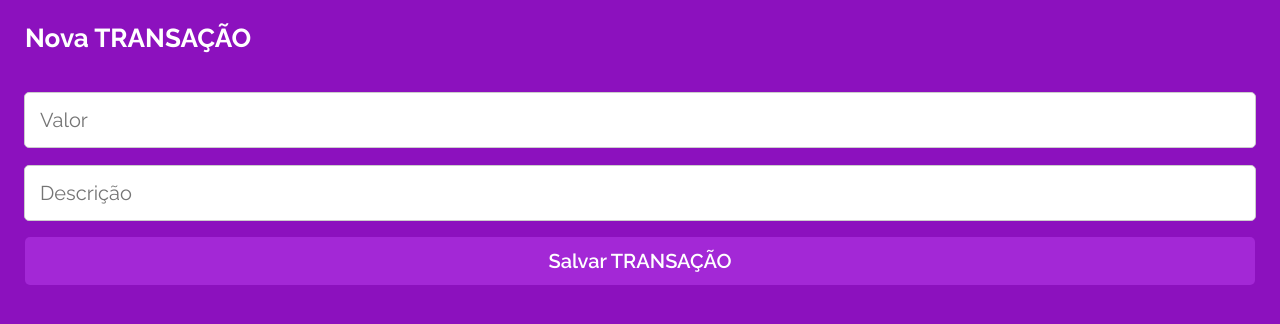
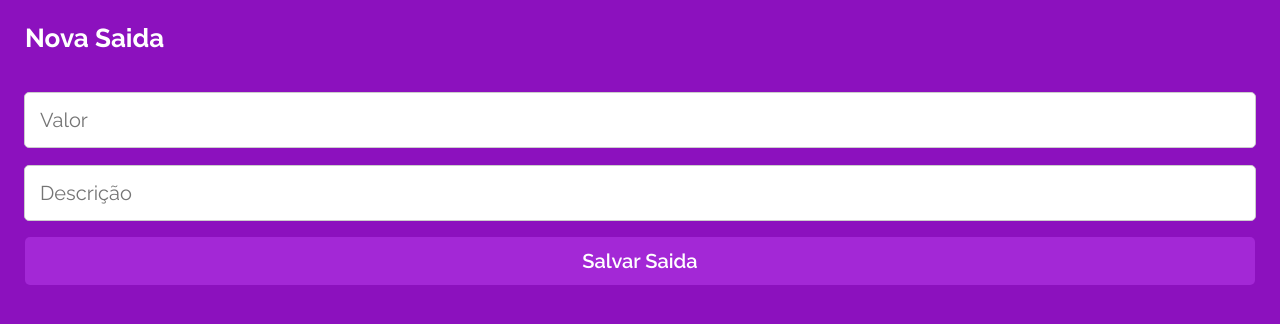
Before and after one commit to nilteras/projeto14-mywallet-front, a React (Vite) app: page /nova-transacao/1 in a window 1280 px wide. Shown: the top 324 px of the page. Built offline with nearby package versions, Linux system fonts and the light colour scheme; a web font is replaced by a local one.

Commit message:
feat: added transitions functions

```diff
--- a/src/pages/HomePage.jsx
+++ b/src/pages/HomePage.jsx
@@ -17,6 +17,10 @@ export default function HomePage() {
   const [dataUser, setDataUser] = useState([])
   const [transations, setTransations] = useState([])
 
+  function logout(){
+    navigate('/')
+  }
+
   useEffect(() => {
     const promise = axios.get(`${BaseURL}/home`, {
       headers:
@@ -32,19 +36,13 @@ export default function HomePage() {
     })
   }, [])
 
-  function novaEntrada() {
 
-  }
 
-  function novaSaida() {
-    navigate()
-  }
-  console.log(transations)
   return (
     <HomeContainer>
       <Header>
-        <h1>Olá, {user.nome}</h1>
-        <BiExit />
+        <h1 data-test="user-name">Olá, {user.nome}</h1>
+        <BiExit data-test="logout" onClick={logout}/>
       </Header>
 
       <TransactionsContainer>
@@ -53,26 +51,26 @@ export default function HomePage() {
             <ListItemContainer key={t.id}>
               <div>
                 <span>{t.data}</span>
-                <strong>{t.descricao}</strong>
+                <strong data-test="registry-name" >{t.descricao}</strong>
               </div>
-              <Value color={t.tipo === "entrada" ? "positivo" : "negativo"}>{t.valor}</Value>
+              <Value data-test="registry-amount" color={t.tipo === "entrada" ? "positivo" : "negativo"}>{t.valor}</Value>
             </ListItemContainer>
           ))}
         </ul>
 
         <article>
           <strong>Saldo</strong>
-          <Value color={dataUser.saldo > 0 ? "positivo" : "negativo"}>{dataUser.saldo}</Value>
+          <Value data-test="total-amount" color={dataUser.saldo > 0 ? "positivo" : "negativo"}>{dataUser.saldo}</Value>
         </article>
       </TransactionsContainer>
 
 
       <ButtonsContainer>
-        <button>
+        <button data-test="new-income" onClick={() => navigate('/nova-transacao/entrada')}>
           <AiOutlinePlusCircle />
           <p>Nova <br /> entrada</p>
         </button>
-        <button onClick={novaSaida}>
+        <button data-test="new-expense" onClick={() => navigate('/nova-transacao/saida')}>
           <AiOutlineMinusCircle />
           <p>Nova <br />saída</p>
         </button>
--- a/src/pages/TransactionPage.jsx
+++ b/src/pages/TransactionPage.jsx
@@ -1,13 +1,63 @@
+import axios from "axios"
+import { useContext, useState } from "react"
+import { useNavigate, useParams } from "react-router-dom"
 import styled from "styled-components"
+import { TokenContext } from "../contexts/TokenContext"
 
 export default function TransactionsPage() {
+
+  const { tipo } = useParams()
+  const navigate = useNavigate()
+  const [valor, setValor] = useState('')
+  const [descricao, setDescricao] = useState('')
+  const {token} = useContext(TokenContext)
+  const BaseURL = import.meta.env.VITE_API_URL
+
+  function novaTransacao(e) {
+    e.preventDefault()
+    let renderValor = Number(valor)
+    const body = {
+      valor: renderValor,
+      descricao
+    }
+    const promise = axios.post(`${BaseURL}/nova-transacao/${tipo}`, body, {
+      headers:
+        { Authorization: `Bearer ${token}` }
+    })
+      promise.then(res => {
+        console.log(res.data)
+        navigate('/home')
+      })
+      promise.catch(err => {
+        console.log(err)
+        setDescricao('')
+        setValor('')
+      })
+  }
+
   return (
-    <TransactionsContainer>
-      <h1>Nova TRANSAÇÃO</h1>
-      <form>
-        <input placeholder="Valor" type="text"/>
-        <input placeholder="Descrição" type="text" />
-        <button>Salvar TRANSAÇÃO</button>
+    <TransactionsContainer tipo={tipo}>
+      <h1>Nova {tipo === 'entrada' ? 'Entrada' : 'Saida'}</h1>
+      <form onSubmit={novaTransacao}>
+
+        <input
+          data-test="registry-amount-input"
+          name="valor"
+          placeholder="Valor"
+          type="number"
+          value={valor}
+          onChange={e => setValor(e.target.value)}
+          required
+        />
+        <input
+          data-test="registry-name-input"
+          placeholder="Descrição"
+          type="text"
+          value={descricao}
+          onChange={e => setDescricao(e.target.value)}
+          required
+        />
+        <button data-test="registry-save" type="submit">Salvar {tipo === 'entrada' ? 'Entrada' : 'Saida'}</button>
       </form>
     </TransactionsContainer>
   )
```
